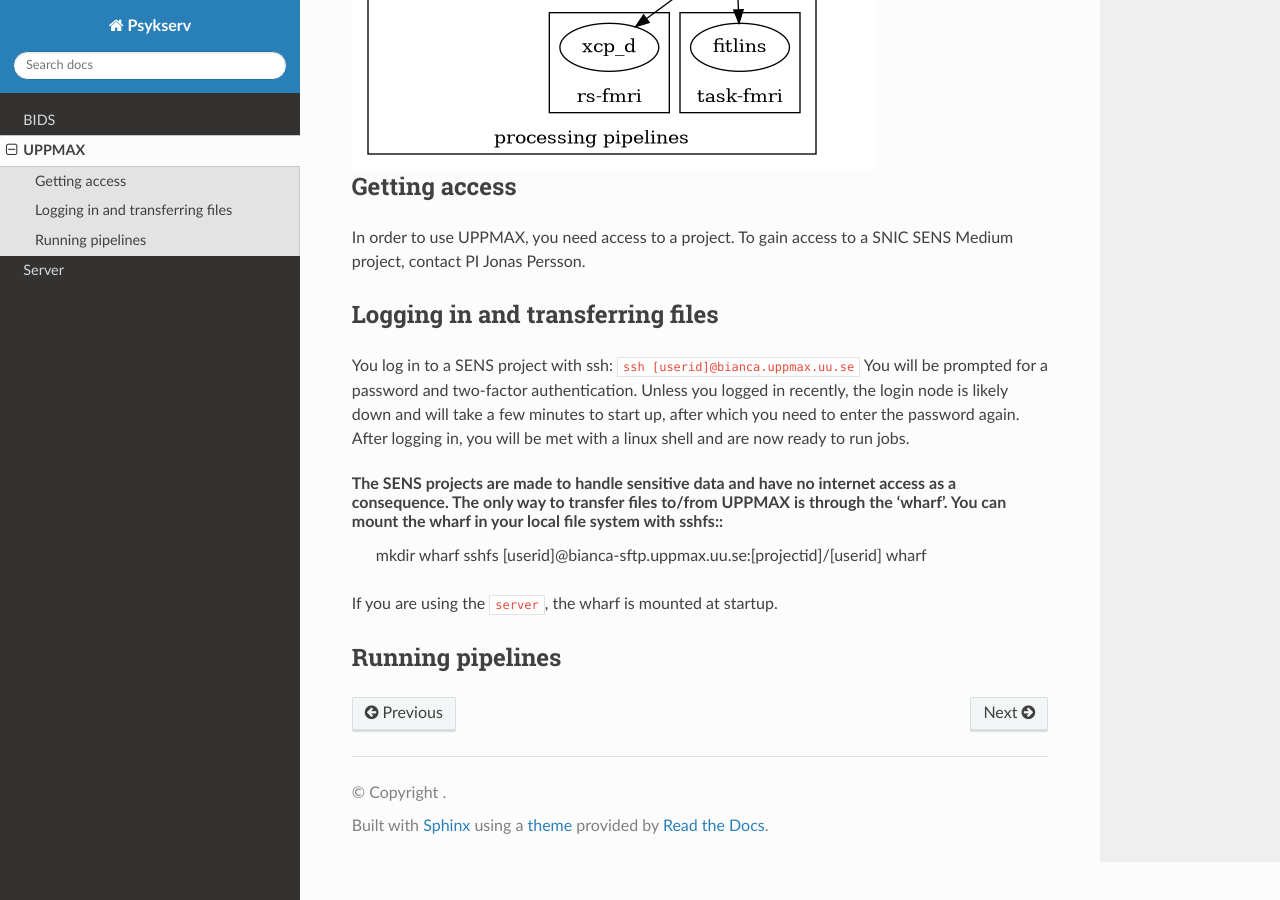
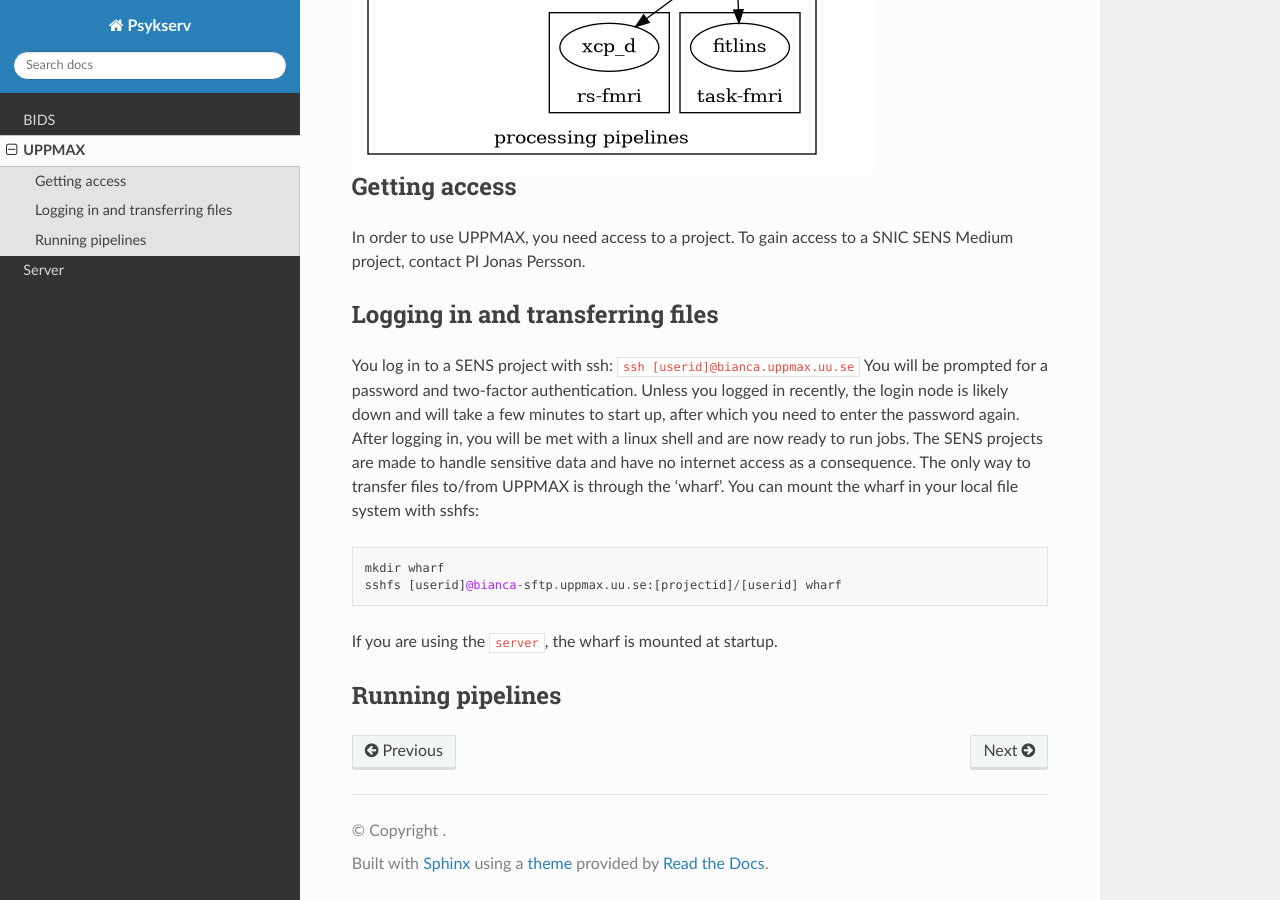
Before and after one commit to psychmedImaging/rtd-psykserver, a Sphinx documentation site: the page built from docs/source/UPPMAX.rst, in a window 1280 px wide and 900 px high, scrolled down 626 px. Built offline with Sphinx 7.4.7 and the Read the Docs theme 3.1.0, drawn with Linux system fonts in a browser that asks for light colours.

```diff
--- a/docs/source/UPPMAX.rst
+++ b/docs/source/UPPMAX.rst
@@ -53,8 +53,8 @@ Logging in and transferring files
 ------------
 You log in to a SENS project with ssh: ``ssh [userid]@bianca.uppmax.uu.se``
 You will be prompted for a password and two-factor authentication. Unless you logged in recently, the login node is likely down and will take a few minutes to start up, after which you need to enter the password again. After logging in, you will be met with a linux shell and are now ready to run jobs.
+The SENS projects are made to handle sensitive data and have no internet access as a consequence. The only way to transfer files to/from UPPMAX is through the 'wharf'. You can mount the wharf in your local file system with sshfs::
 
-The SENS projects are made to handle sensitive data and have no internet access as a consequence. The only way to transfer files to/from UPPMAX is through the 'wharf'. You can mount the wharf in your local file system with sshfs::
    mkdir wharf
    sshfs [userid]@bianca-sftp.uppmax.uu.se:[projectid]/[userid] wharf
 
```
